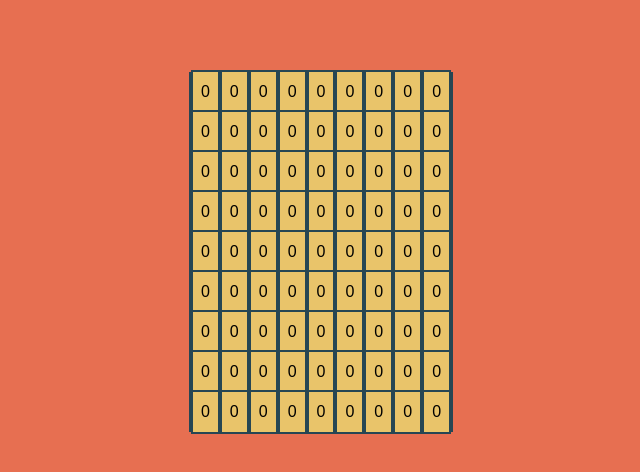
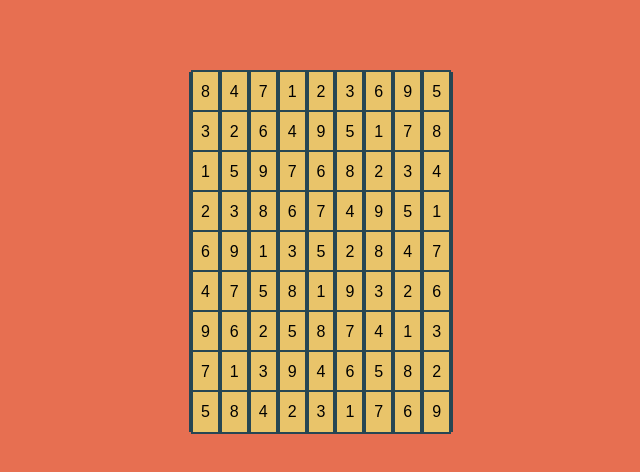
Before and after one commit to souparno-nag/game-hub, a Next.js app: page /sudoku in a window 1280 px wide. Shown: the part 178-650 px from the top of the page, without its empty margins (319-959 px from the left). Built offline with nearby package versions, Linux system fonts and the light colour scheme.

Commit message:
generate and render solved sudoku

```diff
--- a/app/sudoku/page.tsx
+++ b/app/sudoku/page.tsx
@@ -1,13 +1,89 @@
 "use client";
+import { useState, useEffect } from "react";
 import "./sudoku.css";
 
-export default function Sudoku() {
-    function generateFullBoard() : number[][] {
+function generateFullBoard(): number[][] {
     // initialize an empty 9*9 board
-        const board : number[][] = Array(9).fill(null).map(() => Array(9).fill(0));
+    const board: number[][] = Array(9).fill(null).map(() => Array(9).fill(0));
     return board;
 }
-    const board : number[][] = generateFullBoard();
+function fillDiagonalBoxes(board: number[][]): void {
+    for (let box = 0; box < 9; box += 3) {
+        // Generate random numbers 1-9 for each 3*3 box
+        const numbers = shuffle([1, 2, 3, 4, 5, 6, 7, 8, 9]);
+        let index: number = 0;
+        for (let i = 0; i < 3; i++) {
+            for (let j = 0; j < 3; j++) {
+                board[box + i][box + j] = numbers[index++];
+            }
+        }
+    }
+}
+function solveSudoku(board: number[][]): boolean {
+    for (let row = 0; row < 9; row++) {
+        for (let col = 0; col < 9; col++) {
+            if (board[row][col] == 0) {
+                const numbers: number[] = [1, 2, 3, 4, 5, 6, 7, 8, 9];
+                for (const num of numbers) {
+                    if (isValid(board, row, col, num)) {
+                        board[row][col] = num;
+                        if (solveSudoku(board)) return true;
+                        // backtrack
+                        board[row][col] = 0;
+                    }
+                }
+                return false; // no valid number found
+            }
+        }
+    }
+    return true; // board is complete
+}
+function isValid(board: number[][], row: number, col: number, num: number): boolean {
+    // Check row and column
+    for (let i = 0; i < 9; i++) {
+        if (board[row][i] == num) return false; // row
+        if (board[i][col] == num) return false; // column
+    }
+    // check 3x3 sub-matrix
+    const startRow: number = row - (row % 3), startCol: number = col - (col % 3);
+    for (let i = 0; i < 3; i++) {
+        for (let j = 0; j < 3; j++) {
+            if (board[startRow + i][startCol + j] == num) return false;
+        }
+    }
+    return true;
+}
+function shuffle(array: number[]): number[] {
+    for (let i = 0; i < array.length - 1; i++) {
+        const j = Math.floor(Math.random() * (i + 1));
+        [array[i], array[j]] = [array[j], array[i]];
+    }
+    return array;
+}
+
+export default function Sudoku() {
+    // Initialize state with empty board
+    const [board, setBoard] = useState<number[][]>([]);
+
+    // Generate a valid board only on the client using useEffect
+    useEffect(() => {
+        requestAnimationFrame(() => {
+            const newBoard = generateFullBoard();
+            fillDiagonalBoxes(newBoard);
+            solveSudoku(newBoard);
+            setBoard(newBoard);
+        })
+    }, []);
+
+    // Don't render the grid until the board is generated
+    if (board.length == 0) {
+        return (
+            <div className="min-h-screen bg-sudoku-vermillion text-black flex items-center justify-center">
+                Loading Game...
+            </div>
+        )
+    }
+
     return (
         <div className="min-h-screen bg-sudoku-vermillion text-black flex flex-col items-center justify-center content-evenly">
             <div className="flex-1 flex items-center justify-center font-caveat text-6xl">Sudoku</div>
```
Lines whose indentation alone changed are shown as unchanged.
